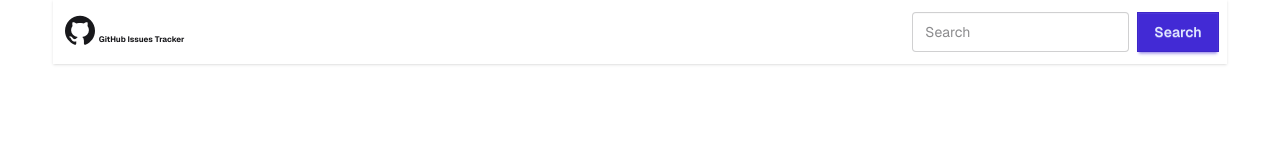
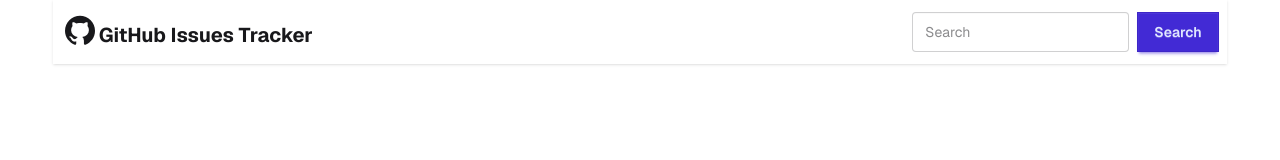
Before and after one commit to farhad202526/issue-tracker-by-farhad, a plain HTML site: page home.html in a window 1280 px wide. Drawn offline with nearby package versions, Linux system fonts and the light colour scheme.

```diff
--- a/home.html
+++ b/home.html
@@ -33,8 +33,9 @@
     <!-- add nav ber -->
     <header class="w-11/12 mx-auto">
     <div class="navbar bg-base-100 shadow-sm gap-3">
-  <div class="flex-1  justify-between justify-center items-center ">
-    <p class=" "> <i class="fa-brands fa-github text-xl sm:text-3xl"></i><samp class="   font-semibold text-[8px] sm:font-bold text-2xl ">GitHub Issues Tracker</samp> </p>
+  <div class="flex-1 flex flex-col sm:flex-row ">
+    <div class=" "> <i class="fa-brands fa-github text-xl sm:text-3xl"></i><samp class=" font-semibold text-xl  sm:font-bold text-2xl ">GitHub Issues Tracker</samp> </div>
+    <!-- <p class=" "> <i class="fa-brands fa-github text-xl sm:text-3xl"></i><samp class=" font-semibold text-xl  sm:font-bold text-2xl ">GitHub Issues Tracker</samp> </p> -->
   </div>
   <div class="flex gap-1 md:gap-2">
     <input type="text" placeholder="Search" class="input input-bordered w-24 md:w-auto" />
```
